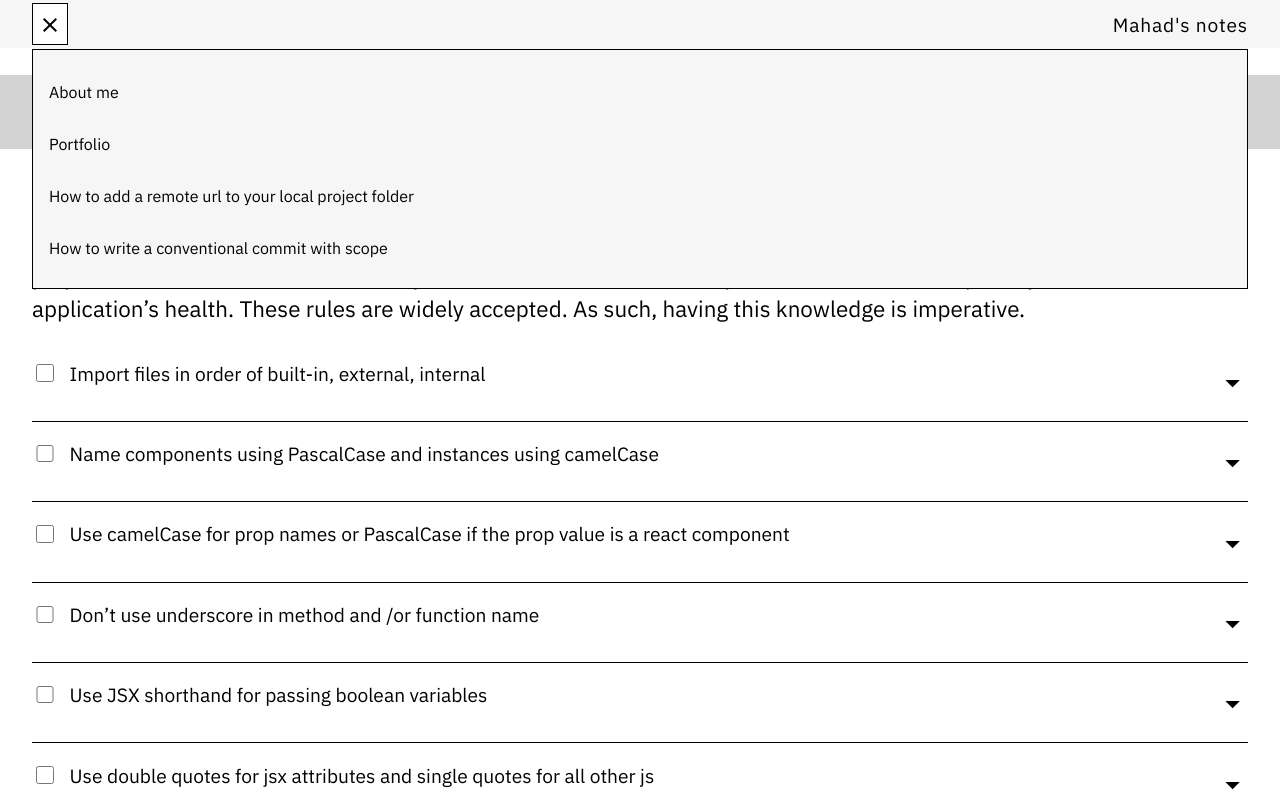
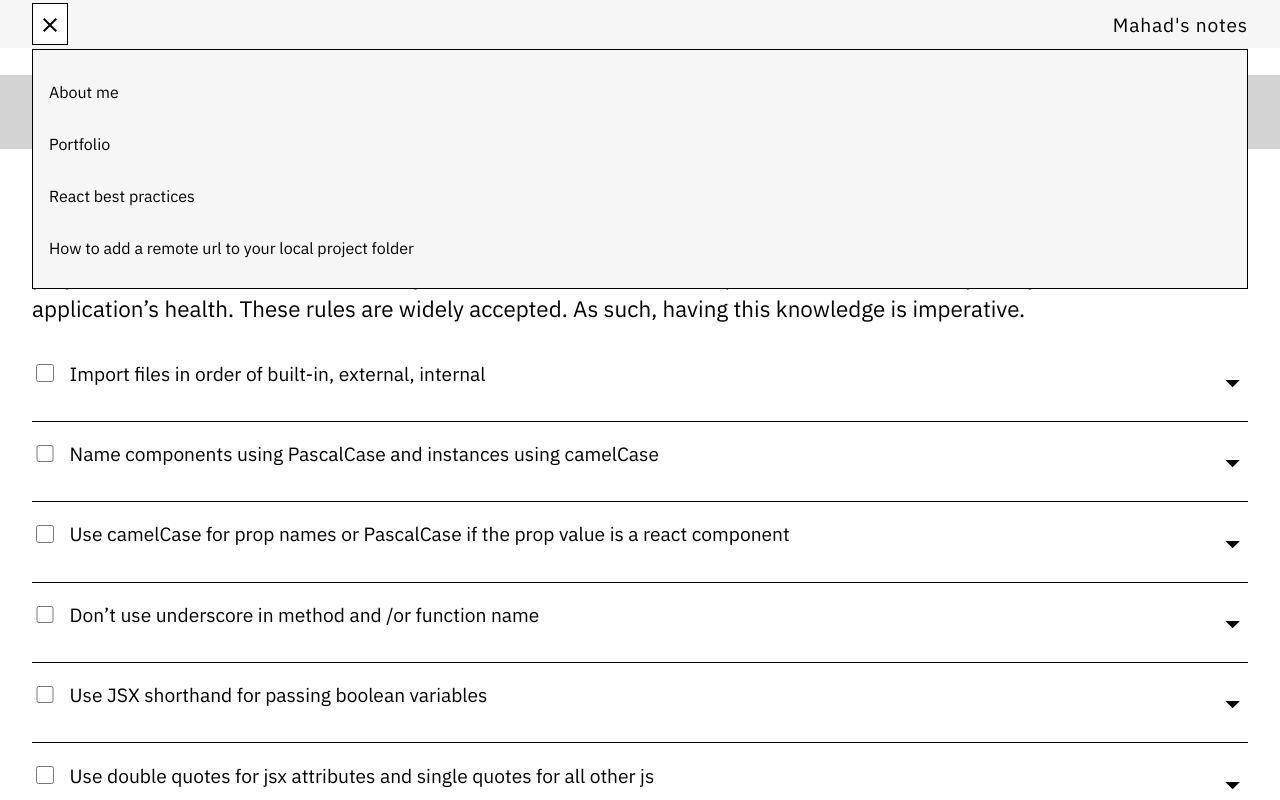
Before and after one commit to Elir-Mahad/notes, a Next.js app: page /react-bp-checklist in a window 1280 px wide. Both pictures are taken after a click on the element 49 px from the left and 24 px from the top of the page. Shown: the top 800 px of the page. Built offline with nearby package versions, Linux system fonts and the light colour scheme; no server answers.

Commit message:
enhance(menu): add react best practices

```diff
--- a/components/Menu.js
+++ b/components/Menu.js
@@ -30,6 +30,7 @@ function Menu() {
     setMenuContent(false);
     setOpenIcon(true);
     setCloseIcon(false);
+    ß;
   };
   //
   return (
@@ -58,6 +59,12 @@ function Menu() {
               <BlogName onClick={hideContent}>Portfolio</BlogName>
             </Link>
             {/*  */}
+            <Link
+              href="/react-bp-checklist"
+              as={process.env.BACKEND_URL + "/react-bp-chechlist"}
+            >
+              <BlogName onClick={hideContent}>React best practices</BlogName>
+            </Link>
             <Link
               href="/add-remote-url-to-local-repo"
               as={process.env.BACKEND_URL + "/add-remote-url-to-local-repo"}
```
